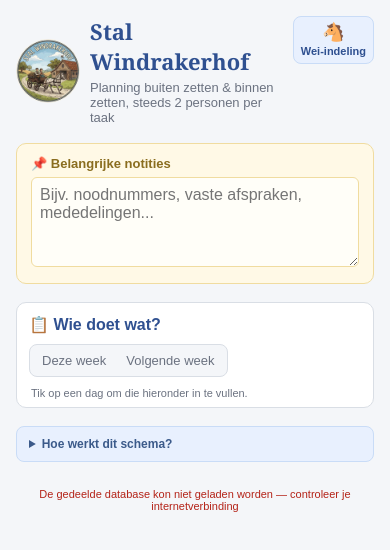
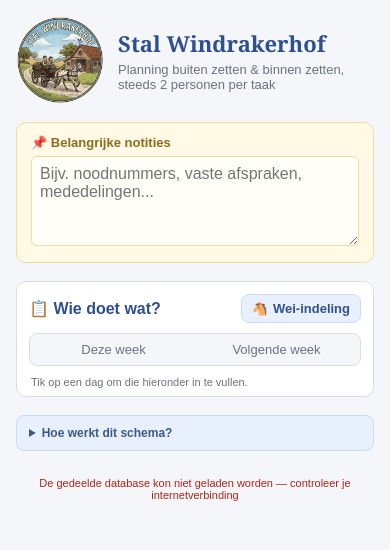
Before and after one commit to Rraaiimmoonndd/stal-windrakerhof-planning, a plain HTML site: page index.html in a window 390 px wide. Drawn offline with Linux system fonts and the light colour scheme.

Commit message:
Wei-knop rechtsboven in 'Wie doet wat?' in plaats van naast de sitetitel
Co-Authored-By: Claude Opus 5.5 <noreply@anthropic.com>
Claude-Session: https://claude.ai/code/session_011sqD14VMVjBT1ZuDk6kWRe

```diff
--- a/index.html
+++ b/index.html
@@ -28,7 +28,6 @@
     <h1 class="stable-name">Stal Windrakerhof</h1>
     <div class="subtitle">Planning buiten zetten &amp; binnen zetten, steeds 2 personen per taak</div>
   </div>
-  <button type="button" id="weiToggle" class="wei-toggle" aria-expanded="false" aria-controls="weiBlock"><span class="wei-toggle-icon" aria-hidden="true">🐴</span><span>Wei-indeling</span></button>
 </header>
 
 <div id="installBanner" class="install-banner" hidden>
@@ -86,6 +85,7 @@
 <section class="board" aria-labelledby="boardTitle">
   <div class="board-head">
     <h2 id="boardTitle" class="board-title">📋 Wie doet wat?</h2>
+    <button type="button" id="weiToggle" class="wei-toggle" aria-expanded="false" aria-controls="weiBlock"><span class="wei-toggle-icon" aria-hidden="true">🐴</span><span>Wei-indeling</span></button>
     <div class="board-switch" role="tablist" aria-label="Kies week">
       <button type="button" role="tab" data-board="0" aria-selected="true">Deze week</button>
       <button type="button" role="tab" data-board="1" aria-selected="false">Volgende week</button>
@@ -101,7 +101,7 @@
   <p>Vink <strong>vast</strong> aan bij een naam om die persoon elke week automatisch op die dag terug te laten komen, tot iemand het weer uitvinkt.</p>
   <p>Bij 🕗 kun je per dag de tijd van buiten zetten en binnen zetten invullen. Ook een tijd kun je <strong>vast</strong> zetten.</p>
   <p>Zodra een nieuwe week begint, schuift "Volgende week" vanzelf door naar "Deze week". <span class="legend-empty">Oranje</span> velden zijn nog niet ingevuld.</p>
-  <p>Met de knop <strong>🐴 Wei-indeling</strong> rechtsboven zie je de foto van het whiteboard in de stal. Tik op de foto om hem groot te bekijken, met ▲ klap je hem weer in. Hangt er een nieuwe indeling? Kies ‘Nieuwe foto’; de vorige blijft bewaard en kun je terugzetten als er iets misging.</p>
+  <p>Met de knop <strong>🐴 Wei-indeling</strong> rechtsboven bij ‘Wie doet wat?’ zie je de foto van het whiteboard in de stal. Tik op de foto om hem groot te bekijken, met ▲ klap je hem weer in. Hangt er een nieuwe indeling? Kies ‘Nieuwe foto’; de vorige blijft bewaard en kun je terugzetten als er iets misging.</p>
   <p>Het weerbericht (Puth, Limburg) komt van Open-Meteo.</p>
 </details>
 
--- a/style.css
+++ b/style.css
@@ -285,20 +285,15 @@ body {
 
 /* ── Wei-indeling (foto van het whiteboard) ──────────────────────────── */
 .wei-toggle {
-  margin-left: auto; align-self: flex-start; flex-shrink: 0;
-  font: inherit; font-size: 12px; font-weight: bold; white-space: nowrap;
+  display: inline-flex; align-items: center; gap: 5px; flex-shrink: 0;
+  font: inherit; font-size: 13px; font-weight: bold; white-space: nowrap;
   background: var(--accent); color: var(--blue-dark); border: 1px solid #c9dcf7;
-  border-radius: 8px; padding: 7px 10px; cursor: pointer;
+  border-radius: 8px; padding: 6px 10px; cursor: pointer;
 }
-.wei-toggle { display: inline-flex; align-items: center; gap: 5px; }
-@media (max-width: 440px) {
-  /* Smalle telefoon: kleiner logo en een compacte knop (icoon boven tekst), zodat de titel ruimte houdt. */
-  .brand { gap: 10px; }
-  .brand .logo { width: 64px; height: 64px; }
-  .wei-toggle { flex-direction: column; gap: 1px; font-size: 11px; padding: 5px 7px; line-height: 1.2; }
-  .wei-toggle-icon { font-size: 18px; }
-}
-@media (max-width: 350px) { .stable-name { font-size: 19px; } }
+/* Bord-kop: titel links, wei-knop rechts; de weekkeuze eronder over de volle breedte. */
+.board-head .board-title { flex: 1; min-width: 0; }
+.board-head .board-switch { order: 3; flex-basis: 100%; }
+.board-head .board-switch button { flex: 1; }
 .wei-toggle.active { background: var(--blue); color: #fff; border-color: var(--blue); }
 .wei-block[hidden] { display: none; }
 .wei-block {
```
Also changed, not shown: 1 other file.
